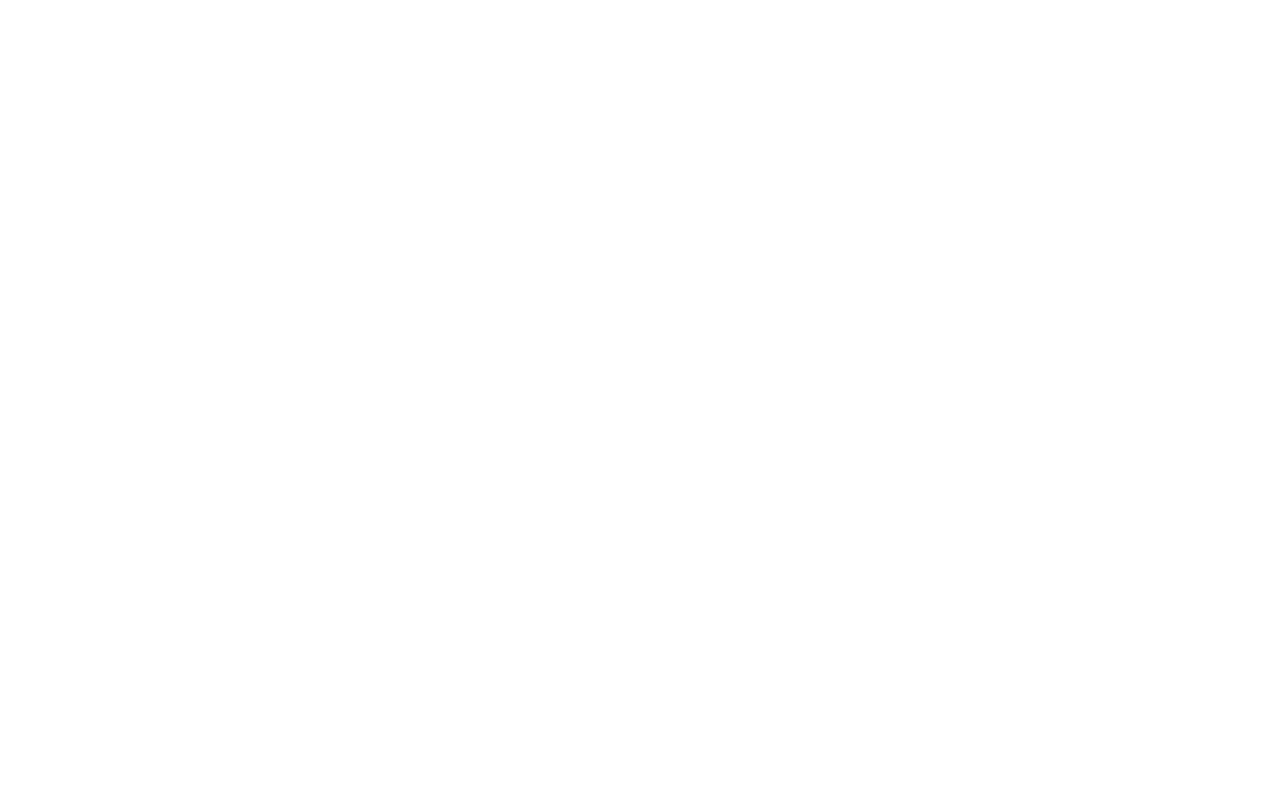
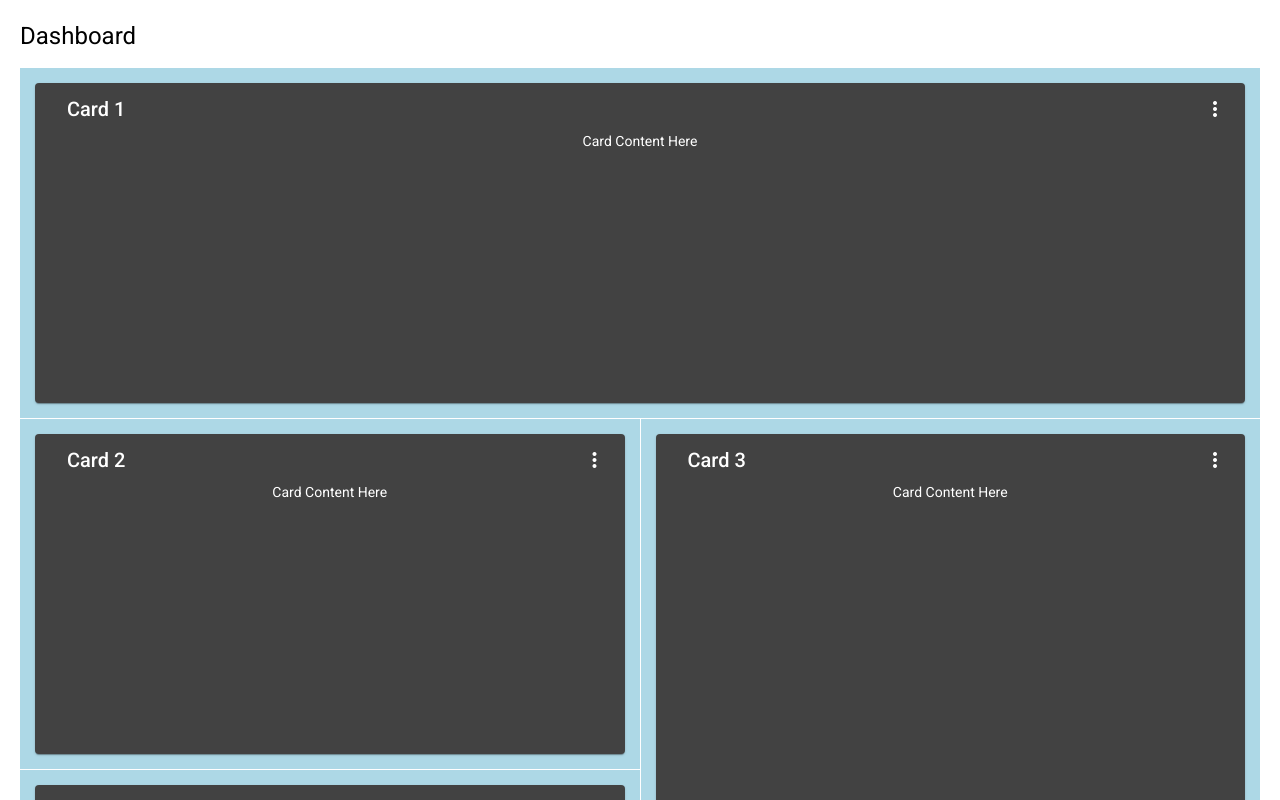
Before and after one commit to xsuzyanne/PetShop-FrontEnd, an Angular app: page /gridlist in a window 1280 px wide. Before the commit this address led to /. Shown: the top 800 px of the page. Built offline with nearby package versions, Linux system fonts and the light colour scheme.

Commit message:
Mudança em listagem de produtos
Produtos estão em grid-list e já podem ser inseridos em carrinho

```diff
--- a/src/app/app-routing.module.ts
+++ b/src/app/app-routing.module.ts
@@ -1,3 +1,4 @@
+import { GridListComponent } from './grid-list/grid-list.component';
 import { NgModule } from '@angular/core';
 import { RouterModule, Routes } from '@angular/router';
 import { ShipAddressComponent } from './ship-address/ship-address.component';
@@ -13,7 +14,8 @@ const routes: Routes = [
   { path: 'compartilhar', component: ShipAddressComponent },
   { path: 'login', component: LoginComponent },
   { path: 'cadastro', component: UserRegistrationComponent },
-  { path: 'cart', component: CartComponent }
+  { path: 'cart', component: CartComponent },
+  { path: 'gridlist', component: GridListComponent }
 ];
 
 @NgModule({
--- a/src/app/app.component.css
+++ b/src/app/app.component.css
@@ -1,5 +1,3 @@
-.mat-toolbar {
-
-  background-color: #F9AA33;
-
+body {
+  background-color: #5D1049
 }
--- a/src/app/grid-list/grid-list.component.html
+++ b/src/app/grid-list/grid-list.component.html
@@ -1,3 +1,5 @@
+
+
 <div class="grid-container">
   <h1 class="mat-h1">Dashboard</h1>
   <mat-grid-list cols="2" rowHeight="350px">
--- a/src/app/login/login.component.html
+++ b/src/app/login/login.component.html
@@ -10,7 +10,7 @@
   <h3>Acesse sua Conta</h3>
 <h4>Informe seu usuário e senha de cadastro</h4>
 <div>
-  <mat-form-field appearance="fill">
+  <mat-form-field color="Primary" appearance="fill">
     <mat-label>Tipo de Usuário</mat-label>
     <mat-select>
       <mat-option value="cliente">Cliente</mat-option>
--- a/src/app/product-details/product-details.component.html
+++ b/src/app/product-details/product-details.component.html
@@ -3,7 +3,9 @@
 <div *ngIf="product">
   <h3>{{ product.name }}</h3>
   <h4>{{ product.price | currency: 'R$' }}</h4>
-  <p>{{ product.description }}</p>
+    <p *ngIf="product.description">
+    Descrição: {{ product.description }}
+     </p>
   <button type="button" (click)="addToCart(product)">Buy</button>
 </div>
 
--- a/src/app/product-list/product-list.component.css
+++ b/src/app/product-list/product-list.component.css
@@ -3,3 +3,16 @@
   background-color: #F9AA33;
 
 }
+
+  .mat-card-title {
+    font-size: smaller;
+  }
+
+  a {
+    color: white;
+    font-style: none;
+  }
+
+  .dashboard-card {
+    background-color: #344955 ;
+  }
--- a/src/app/product-list/product-list.component.html
+++ b/src/app/product-list/product-list.component.html
@@ -1,3 +1,6 @@
+<body>
+
+
 <app-navigation-toolbar></app-navigation-toolbar>
 
 <mat-paginator [length]="100"
@@ -6,19 +9,25 @@
               aria-label="Select page">
 </mat-paginator>
 
-<div *ngFor="let product of products">
 
-  <h3>
-  <a
-  [title]="product.name + ' detalhes'"
-  [routerLink]="['/products', product.id]">
-  {{ product.name }}
-  </a>
-  </h3>
-
-  <p *ngIf="product.description">
- Descrição: {{ product.description }}
-  </p>
-  <img [src]="product.url_image">
-
-</div>
+<mat-grid-list cols="5" rowHeight="450px">
+  <mat-grid-tile *ngFor="let product of products" >
+    <mat-card class="dashboard-card">
+      <mat-card-header>
+        <mat-card-title>
+          <a [title]="product.name + ' detalhes'" [routerLink]="['/products', product.id]">
+            {{ product.name }} </a>
+        </mat-card-title>
+          <button mat-icon-button class="more-button" [matMenuTriggerFor]="menu" aria-label="Toggle menu">
+            <mat-icon>more_vert</mat-icon></button>
+              <mat-menu #menu="matMenu" xPosition="before">
+                <button mat-menu-item>Editar</button>
+                <button mat-menu-item>Remove</button>
+              </mat-menu>
+      </mat-card-header>
+      <img mat-card-image [src]="product.url_image">
+      <button type="button" (click)="addToCart(product)">Adicionar ao carrinho</button>
+    </mat-card>
+  </mat-grid-tile>
+</mat-grid-list>
+</body>
--- a/src/app/product-list/product-list.component.ts
+++ b/src/app/product-list/product-list.component.ts
@@ -1,6 +1,10 @@
 import { ProductService } from '../services/product.service';
 import { Component, OnInit } from '@angular/core';
 import { Product } from '../products';
+import { CartService } from '../services/cart.service';
+import { Breakpoints, BreakpointObserver } from '@angular/cdk/layout';
+import { map } from 'rxjs/operators';
+
 
 @Component({
   selector: 'app-product-list',
@@ -11,8 +15,38 @@ export class ProductListComponent implements OnInit {
 
   public products: Product[] = [];
 
-  constructor(private productService: ProductService) {
+  constructor(
+    private productService: ProductService,
+    private cartService: CartService,
+    private breakpointObserver: BreakpointObserver) {
   }
+
+  addToCart(product: Product) {
+    this.cartService.addToCart(product);
+    window.alert('O seu produto foi adicionado ao carrinho!');
+  }
+
+  product: Product | undefined;
+
+  cards = this.breakpointObserver.observe(Breakpoints.Handset).pipe(
+    map(({ matches }) => {
+      if (matches) {
+        return [
+          { title: 'Card 1', cols: 1, rows: 1 },
+          { title: 'Card 2', cols: 1, rows: 1 },
+          { title: 'Card 3', cols: 1, rows: 1 },
+          { title: 'Card 4', cols: 1, rows: 1 }
+        ];
+      }
+
+      return [
+        { title: 'Card 1', cols: 1, rows: 1 },
+        { title: 'Card 2', cols: 1, rows: 1 },
+        { title: 'Card 3', cols: 1, rows: 1 },
+        { title: 'Card 4', cols: 1, rows: 1 }
+      ];
+    })
+  );
 
   //panelOpenState = false;
 
--- a/src/app/user-registration/user-registration.component.css
+++ b/src/app/user-registration/user-registration.component.css
@@ -1,5 +1,6 @@
 .mat-stepper-horizontal {
   margin-top: 8px;
+  background-color: rgb(247, 165, 15);
 }
 
 .mat-form-field {
```
